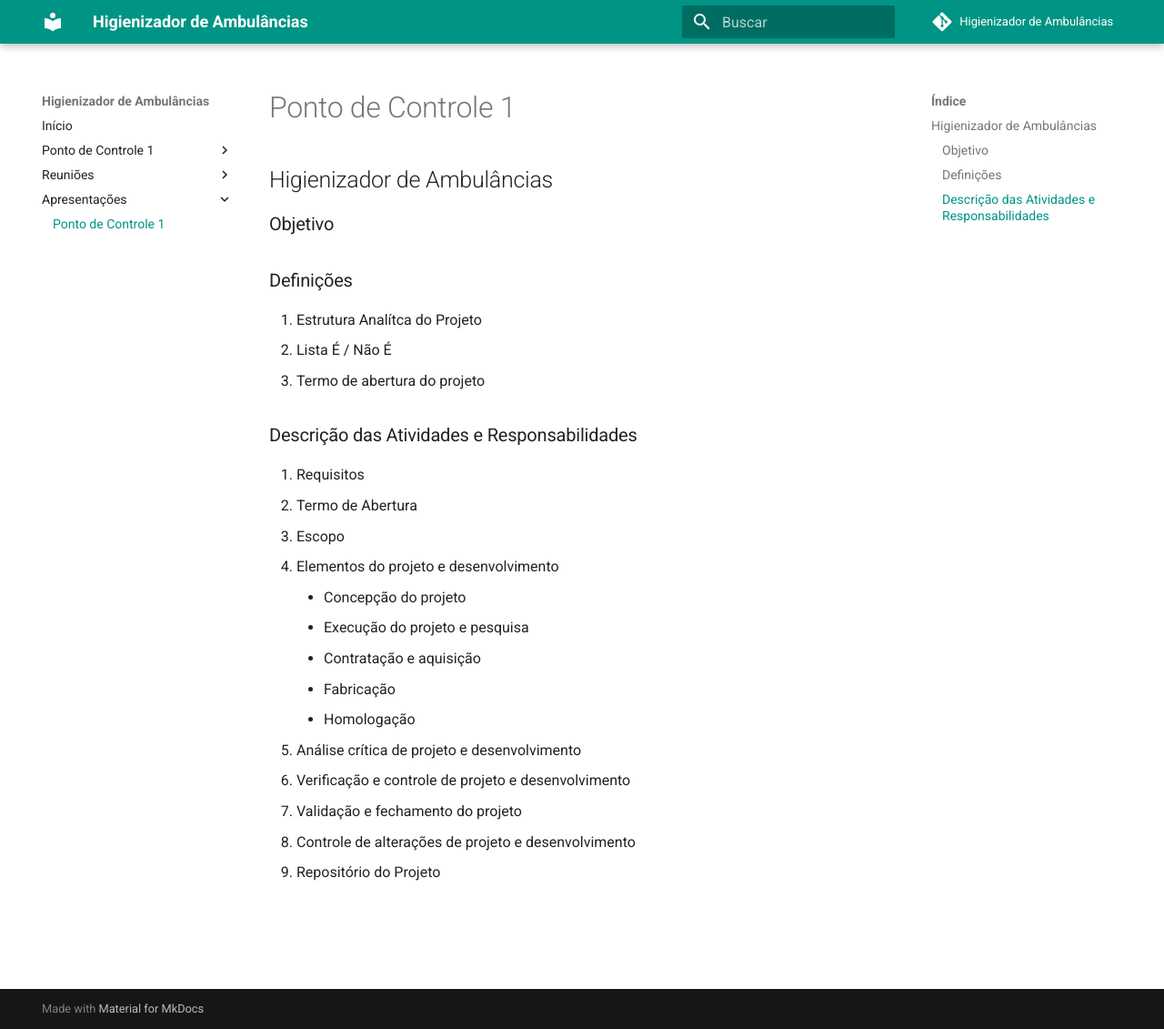
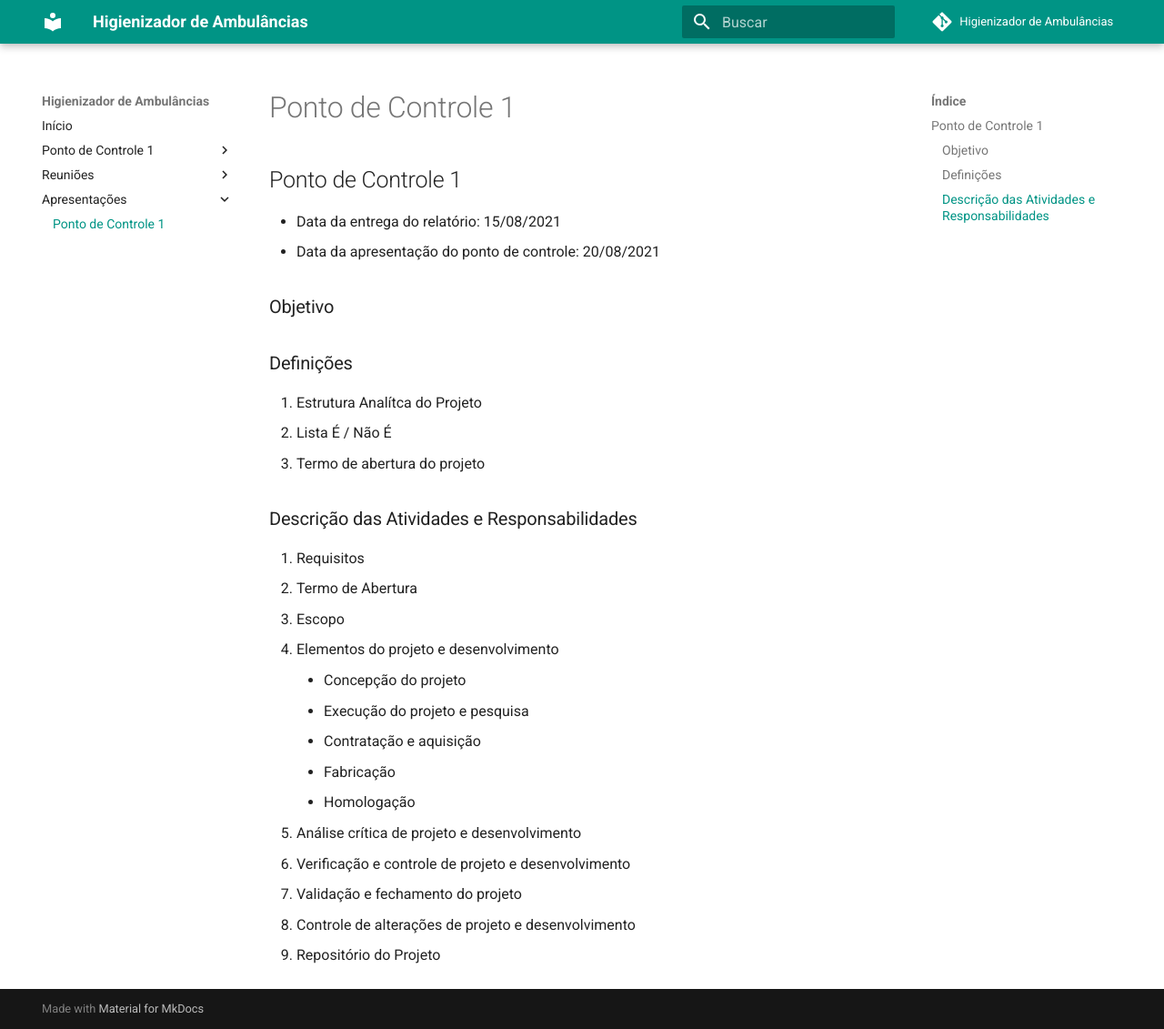
Before and after one commit to grupo1-pi2-2021-1/project-documentation, an MkDocs documentation site: the page built from docs/geral/apresentacoes/ponto_controle_1.md, in a window 1280 px wide and 1131 px high. Shown: the whole window at 91% size. Built offline with MkDocs 1.6.1 and Material for MkDocs 9.7.7, drawn with Linux system fonts in a browser that asks for light colours; comment, search, counter and statistics services are not loaded.

Commit message:
Change PC1 title and date

```diff
--- a/docs/geral/apresentacoes/ponto_controle_1.md
+++ b/docs/geral/apresentacoes/ponto_controle_1.md
@@ -1,5 +1,7 @@
 
-## Higienizador de Ambulâncias
+## Ponto de Controle 1
+- Data da entrega do relatório: 15/08/2021
+- Data da apresentação do ponto de controle: 20/08/2021
 
 ### Objetivo
 
```
